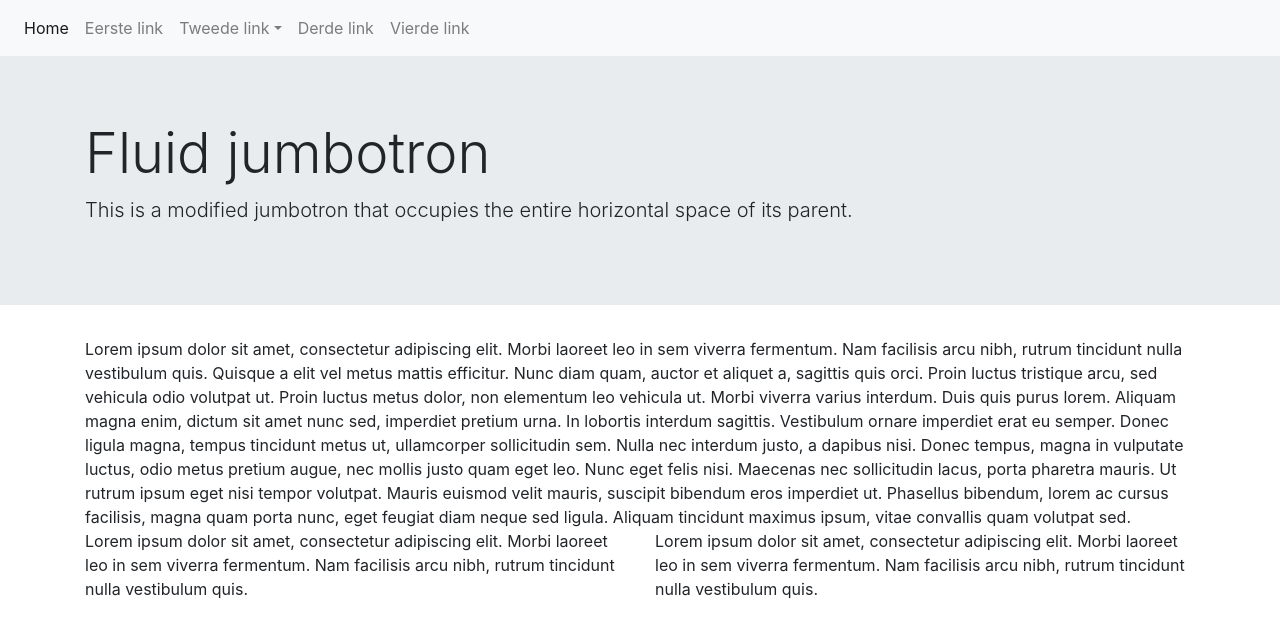
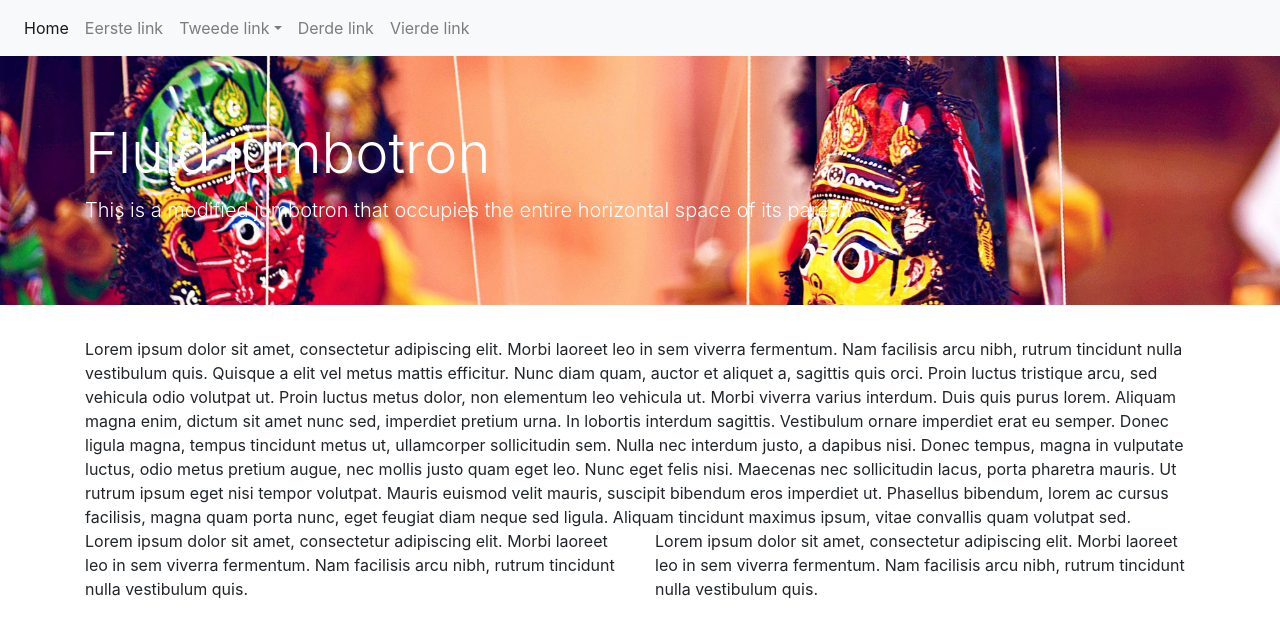
Before and after one commit to blueblot/clean, a plain HTML site: page index.html in a window 1280 px wide. Drawn offline with nearby package versions, Linux system fonts and the light colour scheme.

Commit message:
jumbotron image toegevoegd

```diff
--- a/css/style.css
+++ b/css/style.css
@@ -1,6 +1,8 @@
-
-body{
-
+.header{
+	background-image: url("../graphics/header.jpg");
+	background-repeat: no-repeat;
+	background-size: cover;
+	color: #fff;
 }
 
 @media only screen and (min-width : 576px){
--- a/index.html
+++ b/index.html
@@ -41,7 +41,7 @@
 </div>
 </nav>
 
-<div class="jumbotron jumbotron-fluid">
+<div class="jumbotron jumbotron-fluid header">
 	<div class="container">
 		<h1 class="display-4">Fluid jumbotron</h1>
 		<p class="lead">This is a modified jumbotron that occupies the entire horizontal space of its parent.</p>
```
Also changed, not shown: graphics/header.jpg (added).
